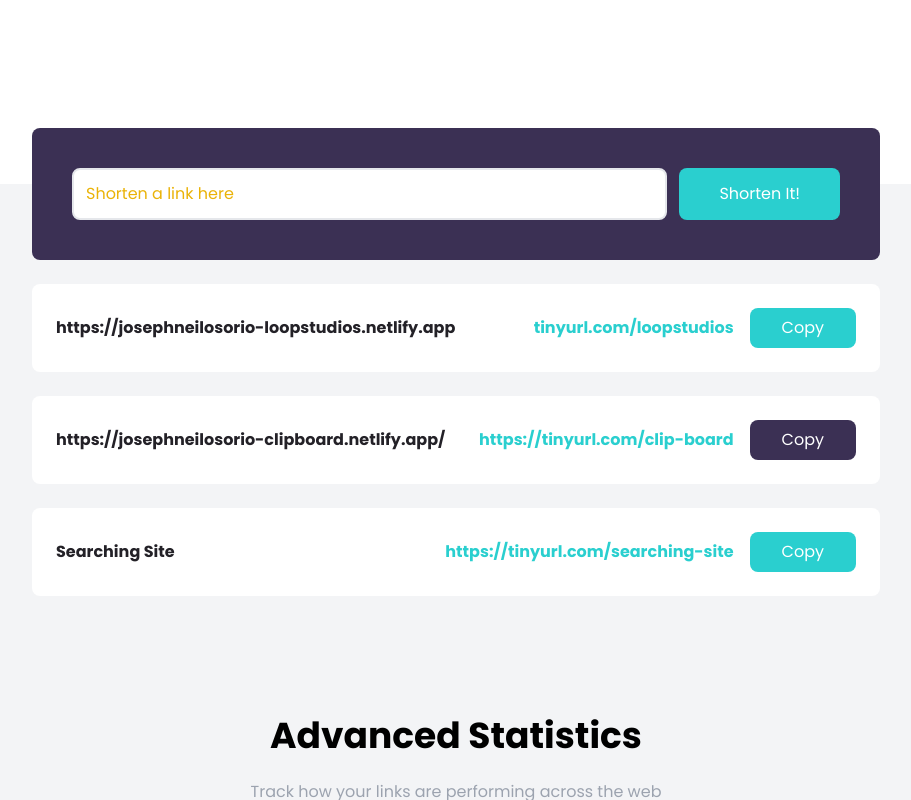
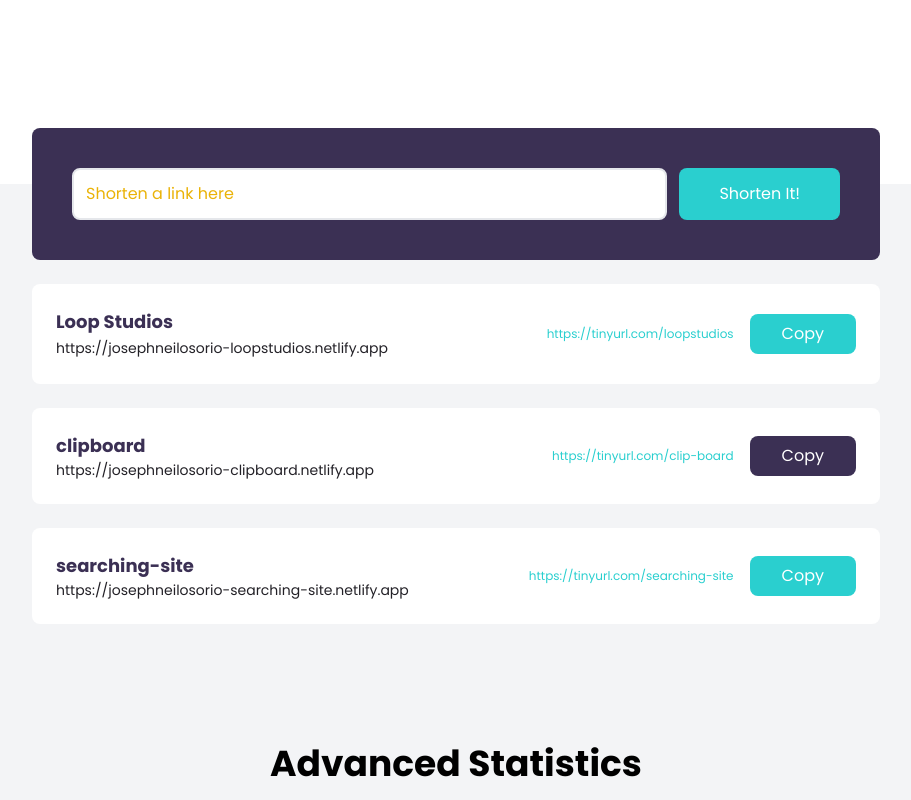
Before and after one commit to legkulas/shortly, a website: page index.html in a window 1280 px wide. Shown: the part 560-1360 px from the top of the page, without its empty margins (184-1095 px from the left). Drawn offline with Linux system fonts and the light colour scheme.

Commit message:
update shorten url codes

```diff
--- a/index.html
+++ b/index.html
@@ -100,32 +100,41 @@
 				</form>
 
 				<!-- Link 1 -->
-				<div class="flex flex-col items-center justify-between w-full p-6 bg-white rounded-lg md:flex-row">
-					<p class="font-bold text-center text-veryDarkViolet md:text-left">https://josephneilosorio-loopstudios.netlify.app</p>
+				<div class="flex flex-col items-center justify-between w-full p-6 bg-white rounded-lg md:flex-row md:space-x-4">
+					<h1 class="text-center text-veryDarkViolet md:text-left">
+                        <span class="block font-bold text-lg text-darkViolet">Loop Studios</span>
+                        <span class="font-normal text-sm">https://josephneilosorio-loopstudios.netlify.app</span>
+                    </h1>
 
-					<div class="flex flex-col items-center justify-end flex-1 space-x-4 space-y-2 md:flex-row md:space-y-0">
-						<div class="font-bold text-cyan">tinyurl.com/loopstudios</div>
-						<button class="p-2 px-8 text-white bg-cyan rounded-lg hover:opacity-70 focus:outline-none">Copy</button>
+					<div data-name="loopstudios" class="flex flex-col items-center justify-end flex-1 space-x-4 space-y-2 md:flex-row md:space-y-0 test-sm">
+                        <input data-loopstudios readonly class="flex-1 text-right font-normal text-cyan text-xs focus:outline-none" value="https://tinyurl.com/loopstudios">
+						<button onclick="copyToClipboard(event, 'loopstudios')" class="p-2 px-8 text-white bg-cyan rounded-lg hover:opacity-70 focus:outline-none">Copy</button>
 					</div>
 				</div>
 
 				<!-- Link 2 -->
-				<div class="flex flex-col items-center justify-between w-full p-6 bg-white rounded-lg md:flex-row">
-					<p class="font-bold text-center text-veryDarkViolet md:text-left">https://josephneilosorio-clipboard.netlify.app/</p>
+				<div class="flex flex-col items-center justify-between w-full p-6 bg-white rounded-lg md:flex-row md:space-x-4">
+					<h1 class="font-bold text-center text-veryDarkViolet md:text-left text-sm">
+                        <span class="block font-bold text-lg text-darkViolet">clipboard</span>
+                        <span class="font-normal text-sm">https://josephneilosorio-clipboard.netlify.app</span>
+                    </h1>
 
-					<div class="flex flex-col items-center justify-end flex-1 space-x-4 space-y-2 md:flex-row md:space-y-0">
-						<div class="font-bold text-cyan">https://tinyurl.com/clip-board</div>
-						<button class="p-2 px-8 text-white bg-darkViolet rounded-lg hover:opacity-70 focus:outline-none">Copy</button>
+					<div data-name="clipboard" class="flex flex-col items-center justify-end flex-1 space-x-4 space-y-2 md:flex-row md:space-y-0 test-sm">
+                        <input data-clipboard readonly class="flex-1 text-right font-normal text-cyan text-xs focus:outline-none" value="https://tinyurl.com/clip-board">
+						<button onclick="copyToClipboard(event, 'clipboard')" class=" p-2 px-8 text-white bg-darkViolet rounded-lg hover:opacity-70 focus:outline-none">Copy</button>
 					</div>
 				</div>
 
 				<!-- Link 3 -->
-				<div class="flex flex-col items-center justify-between w-full p-6 bg-white rounded-lg md:flex-row">
-					<p class="font-bold text-center text-veryDarkViolet md:text-left">Searching Site</p>
+				<div class="flex flex-col items-center justify-between w-full p-6 bg-white rounded-lg md:flex-row md:space-x-4">
+					<h1 class="font-bold text-center text-veryDarkViolet md:text-left text-sm">
+                        <span class="block font-bold text-lg text-darkViolet">searching-site</span>
+                        <span class="font-normal text-sm pointer-events-none">https://josephneilosorio-searching-site.netlify.app</span>
+                    </h1>
 
-					<div class="flex flex-col items-center justify-end flex-1 space-x-4 space-y-2 md:flex-row md:space-y-0">
-						<div class="font-bold text-cyan">https://tinyurl.com/searching-site</div>
-						<button class="p-2 px-8 text-white bg-cyan rounded-lg hover:opacity-70 focus:outline-none">Copy</button>
+					<div data-name="search" class="flex flex-col items-center justify-end flex-1 space-x-4 space-y-2 md:flex-row md:space-y-0 test-sm">
+						<input data-search readonly class="flex-1 text-right font-normal text-cyan text-xs focus:outline-none" value="https://tinyurl.com/searching-site">
+						<button onclick="copyToClipboard(event, 'search')" class=" p-2 px-8 text-white bg-cyan rounded-lg hover:opacity-70 focus:outline-none">Copy</button>
 					</div>
 				</div>
 			</div>
--- a/js/script.js
+++ b/js/script.js
@@ -1,5 +1,6 @@
 const btn = document.getElementById('menu-btn');
 const menu = document.getElementById('menu');
+// let copyToClipboardBtn = document.getElementById('copy-to-clipboard');
 
 const input = document.getElementById('link-input');
 const linkForm = document.getElementById('link-form');
@@ -44,3 +45,15 @@ function formSubmit(e) {
 		alert('Success');
 	}
 }
+
+// Select on pressing COPY
+function copyToClipboard(e, name) {
+    e.preventDefault();
+    let data = document.querySelector('[data-' + name + ']');
+    let url = data.value;
+
+    data.select();
+    data.setSelectionRange(0, 99999); /* For mobile devices */
+    navigator.clipboard.writeText(url);
+    document.execCommand('copy');
+}
--- a/package.json
+++ b/package.json
@@ -4,8 +4,8 @@
     "description": "",
     "main": "index.js",
     "scripts": {
-        "build": "tailwindcss -i ./input.css -o ./css/styles.css",
-        "watch": "tailwindcss -i ./input.css -o ./css/styles.css --watch"
+        "build": "tailwindcss -i ./input.css -o ./css/style.css",
+        "watch": "tailwindcss -i ./input.css -o ./css/style.css --watch"
     },
     "keywords": [],
     "author": "",
--- a/tailwind.config.js
+++ b/tailwind.config.js
@@ -1,21 +1,24 @@
 module.exports = {
-	content: ["./*.html"],
+	content: ['./*.html'],
 	theme: {
 		extend: {
 			colors: {
-				cyan: "hsl(180, 66%, 49%)",
-				cyanLight: "hsl(180, 66%, 69%)",
-				darkViolet: "hsl(257, 27%, 26%)",
-				red: "hsl(0, 87%, 67%)",
-				grayishViolet: "hsl(257, 7%, 63%)",
-				veryDarkBlue: "hsl(255, 11%, 22%)",
-				veryDarkViolet: "hsl(260, 8%, 14%) ",
+				cyan: 'hsl(180, 66%, 49%)',
+				cyanLight: 'hsl(180, 66%, 69%)',
+				darkViolet: 'hsl(257, 27%, 26%)',
+				red: 'hsl(0, 87%, 67%)',
+				grayishViolet: 'hsl(257, 7%, 63%)',
+				veryDarkBlue: 'hsl(255, 11%, 22%)',
+				veryDarkViolet: 'hsl(260, 8%, 14%) ',
 			},
 			fontFamily: {
-				sans: ["Poppins", "sans-serif"],
+				sans: ['Poppins', 'sans-serif'],
 			},
+            fontSize: {
+                xs: ['12px', '16px']
+            },
 			spacing: {
-				180: "32rem",
+				180: '32rem',
 			},
 		},
 	},
```
Also changed, not shown: css/style.css, css/styles.css (deleted).
